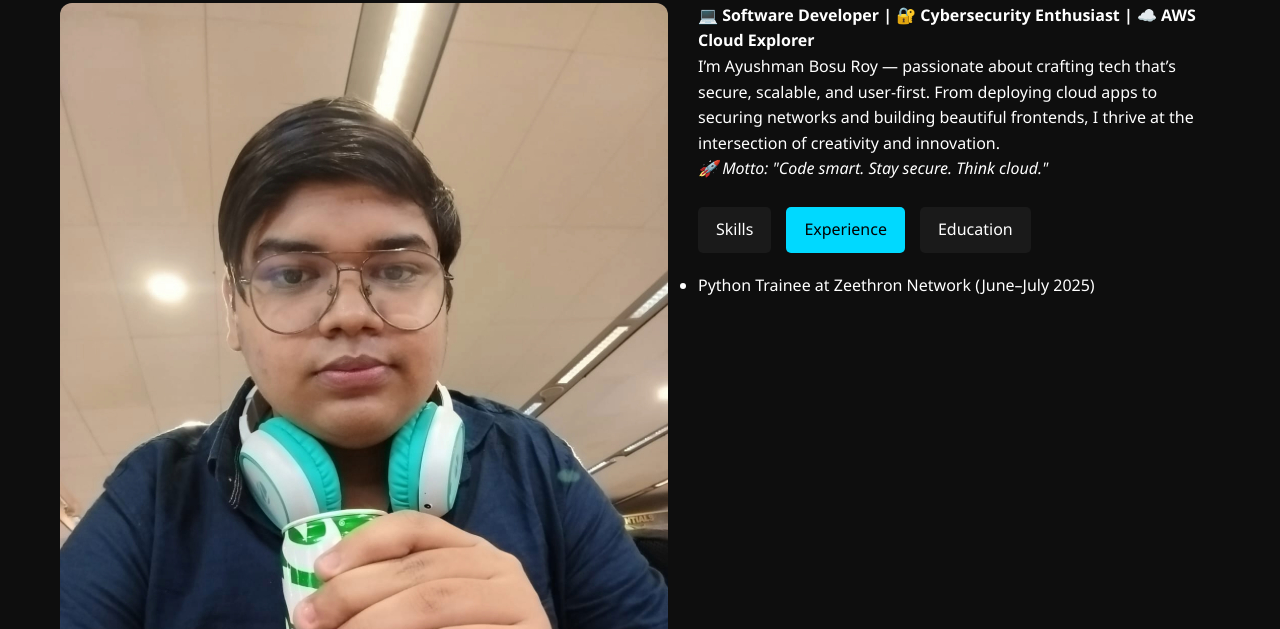
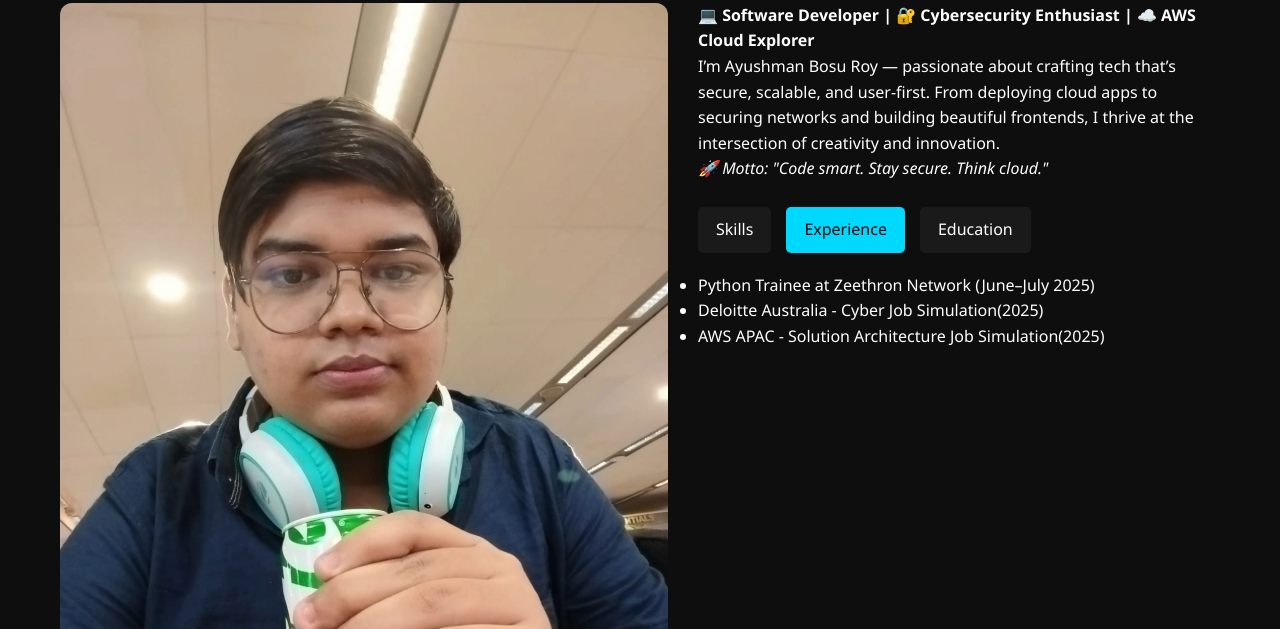
Before and after one commit to ayu-haker/pro, a plain HTML site: page test.html in a window 1280 px wide. Both pictures are taken after a click on the element "Experience". Shown: the part 608-1237 px from the top of the page. Drawn offline with Linux system fonts and the light colour scheme.

Commit message:
index.html

```diff
--- a/test.html
+++ b/test.html
@@ -243,12 +243,16 @@
           </div>
           <div class="tab-contents" id="Experience">
             <ul><li>Python Trainee at Zeethron Network (June–July 2025)</li></ul>
+            <ul><li>Deloitte Australia - Cyber Job Simulation(2025)</li></ul>
+            <ul><li>AWS APAC - Solution Architecture Job Simulation(2025)</li></ul>
+
           </div>
           <div class="tab-contents" id="Education">
             <ul>
               <li>PM SHRI Kendriya Vidyalaya — Schooling</li>
               <li>IIT — Minor in AI/ML</li>
               <li>GIT — B.Tech in Computer Science</li>
+              <li>EC-Council — Cybersecurity: Pen-testing, mobile forensics</li>
             </ul>
           </div>
         </div>
```
